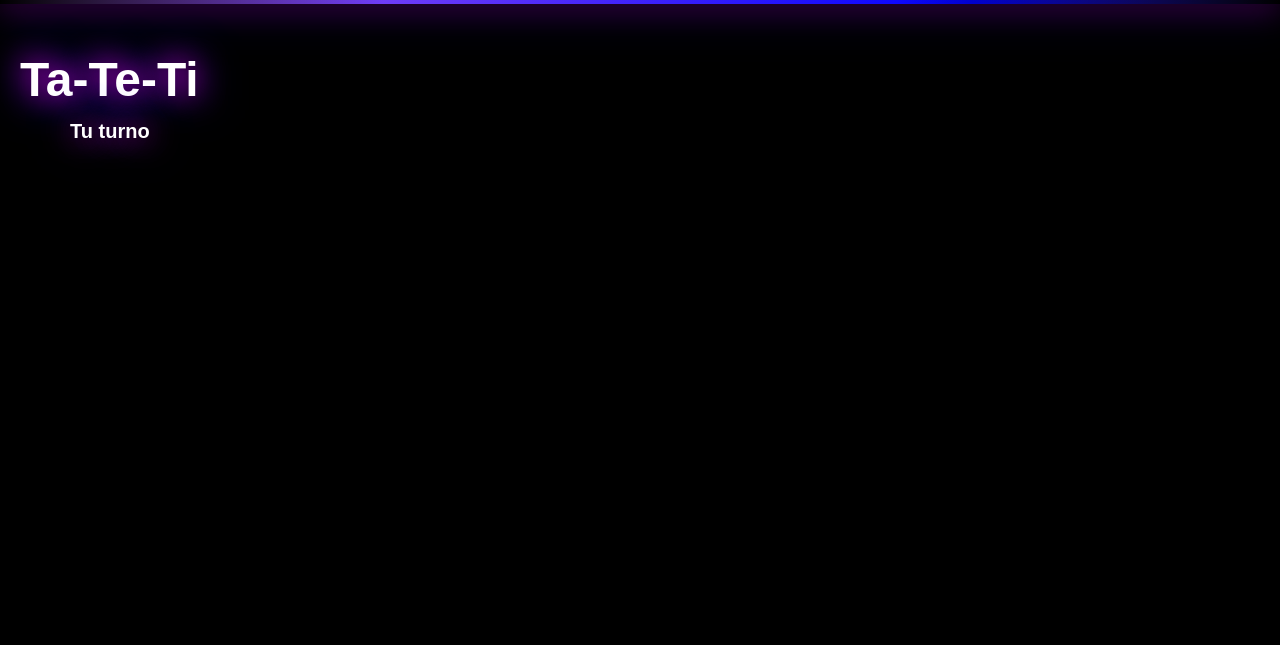
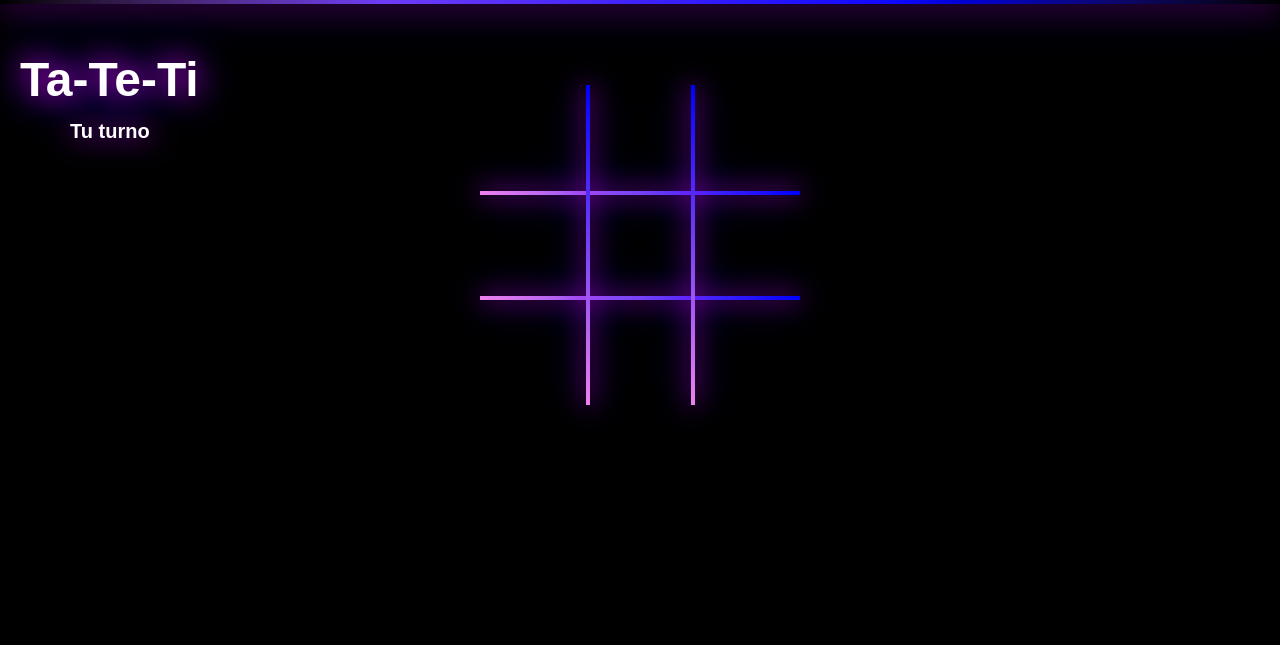
Before and after one commit to rodrigoalegre210/Ta-Te-Ti, a Flask app: page / in a window 1280 px wide. Shown: the top 645 px of the page. Run offline with Flask 3, Linux system fonts and the light colour scheme.

Commit message:
Se actualiza el proyecto

```diff
--- a/static/css/styles.css
+++ b/static/css/styles.css
@@ -151,3 +151,90 @@ h1 {
         background-position: -200% 0;
     }
 }
+
+.linea-horizontal,
+.linea-horizontal2 {
+    position: absolute;
+    background: linear-gradient(to right, violet, blue);
+    width: 100%;
+    height: 4px;
+    box-shadow: 0 0 30px rgba(255, 0, 255, 1), 0 0 50px rgba(0, 0, 255, 1);
+    z-index: 1;
+    animation: brillo 1.5s ease-in-out infinite alternate;
+}
+
+.linea-horizontal {
+    top: 33%;
+    left: 0;
+}
+
+.linea-horizontal2 {
+    top: 66%;
+    left: 0;
+}
+
+.linea-vertical,
+.linea-vertical2 {
+    position: absolute;
+    background: linear-gradient(to top, violet, blue);
+    height: 100%;
+    width: 4px;
+    box-shadow: 0 0 30px rgba(255, 0, 255, 1), 0 0 50px rgba(0, 0, 255, 1);
+    z-index: 1;
+    animation: brillo 1.5s ease-in-out infinite alternate;
+}
+
+.linea-vertical {
+    top: 0;
+    left: 33%;
+}
+
+.linea-vertical2 {
+    top: 0;
+    left: 66%;
+}
+
+@keyframes brillo {
+    0% {
+        box-shadow: 0 0 30px rgba(255, 0, 255, 1), 0 0 50px rgba(0, 0, 255, 1);
+    }
+    100% {
+        box-shadow: 0 0 10px rgba(255, 0, 255, 0.7), 0 0 20px rgba(0, 0, 255, 1);
+    }
+}
+
+.celda {
+    width: 100%;
+    height: 100%;
+    display: flex;
+    align-items: center;
+    justify-content: center;
+    font-size: 48px;
+    cursor: pointer;
+    color: white;
+    box-sizing: border-box;
+    position: relative;
+    text-shadow: 0 0 8px white, 0 0 12px white, 0 0 24px white, 0 0 36px white, 0 0 48px white;
+    opacity: 0;
+    transform: scale(0) translateY(50px);
+    animation: aparecer 0.8s ease-out forwards;
+}
+
+@keyframes aparecer {
+    0% {
+        opacity: 0;
+        transform: scale(0) translateY(50px);
+    }
+    50% {
+        opacity: 1;
+        transform: scale(1.2) translateY(-20px);
+    }
+    80% {
+        opacity: 1;
+        transform: scale(1) translateY(0);
+    }
+    100% {
+        opacity: 1;
+        transform: scale(1) translateY(0);
+    }
+}
```
Also changed, not shown: q_table.json (+1 -1 lines).
